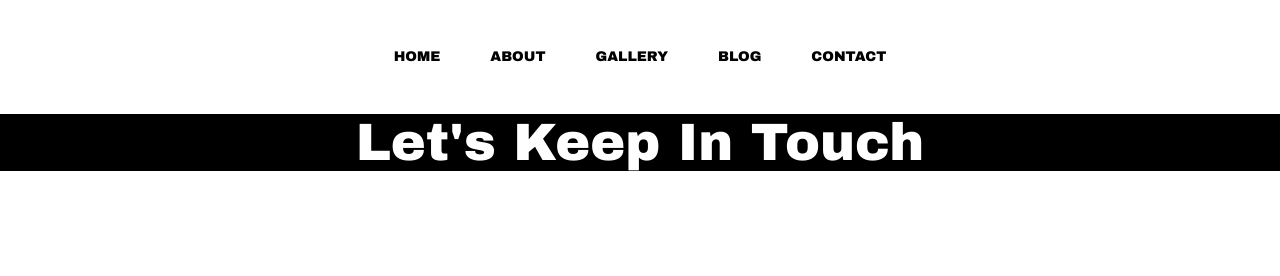
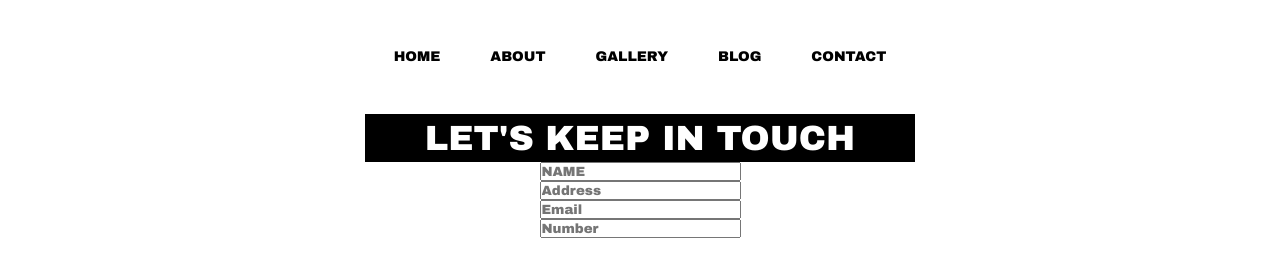
Before and after one commit to AlexanderB98/hairSalonWebsite, a plain HTML site: page html/contact.html in a window 1280 px wide. Shown: the part 146-422 px from the top of the page. Drawn offline with Linux system fonts and the light colour scheme.

Commit message:
added form

```diff
--- a/css/contact.css
+++ b/css/contact.css
@@ -31,10 +31,23 @@
   color: #0ba39c;
 }
 
-.articleTitle {
-  text-align: center;
+.inTouch {
+  display: inline-block;
   margin-top: 50px;
-  font-size: 35px;
+  width: 550px;
+  padding-top: 5px;
+  padding-bottom: 5px;
   background-color: black;
   color: white;
 }
+
+.title {
+  text-align: center;
+  font-size: 35px;
+  text-transform: uppercase;
+}
+
+.form-center{
+  display: flex;
+  justify-content: center;
+}
--- a/html/contact.html
+++ b/html/contact.html
@@ -25,9 +25,41 @@
   </header>
 
   <section class="articleTitle">
-    <h1 class="inTouch">Let's Keep In Touch</h1>
+    <h1 class="title">
+      <span class="inTouch">Let's Keep In Touch</span>
+    </h1>
   </section>
-  </main>
+
+  <section class="articleForm">
+    <div class="form-center">
+      <form class="form" action="">
+        <label for="name"></label>
+        <input type="text" name="name" id="name" placeholder="NAME">
+      </form>
+    </div>
+
+    <div class="form-center">
+      <form class="form">
+        <label for="address"></label>
+        <input type="text" name="address" id="address" placeholder="Address">
+      </form>
+    </div>
+
+    <div class="form-center">
+      <form class="form">
+        <label for="email"></label>
+        <input type="text" name="email" id="email" placeholder="Email">
+      </form>
+    </div>
+
+    <div class="form-center">
+      <form class="form">
+        <label for="number"></label>
+        <input type="text" name="number" id="number" placeholder="Number">
+      </form>
+    </div>
+
+  </section>
 
 </body>
 
```
